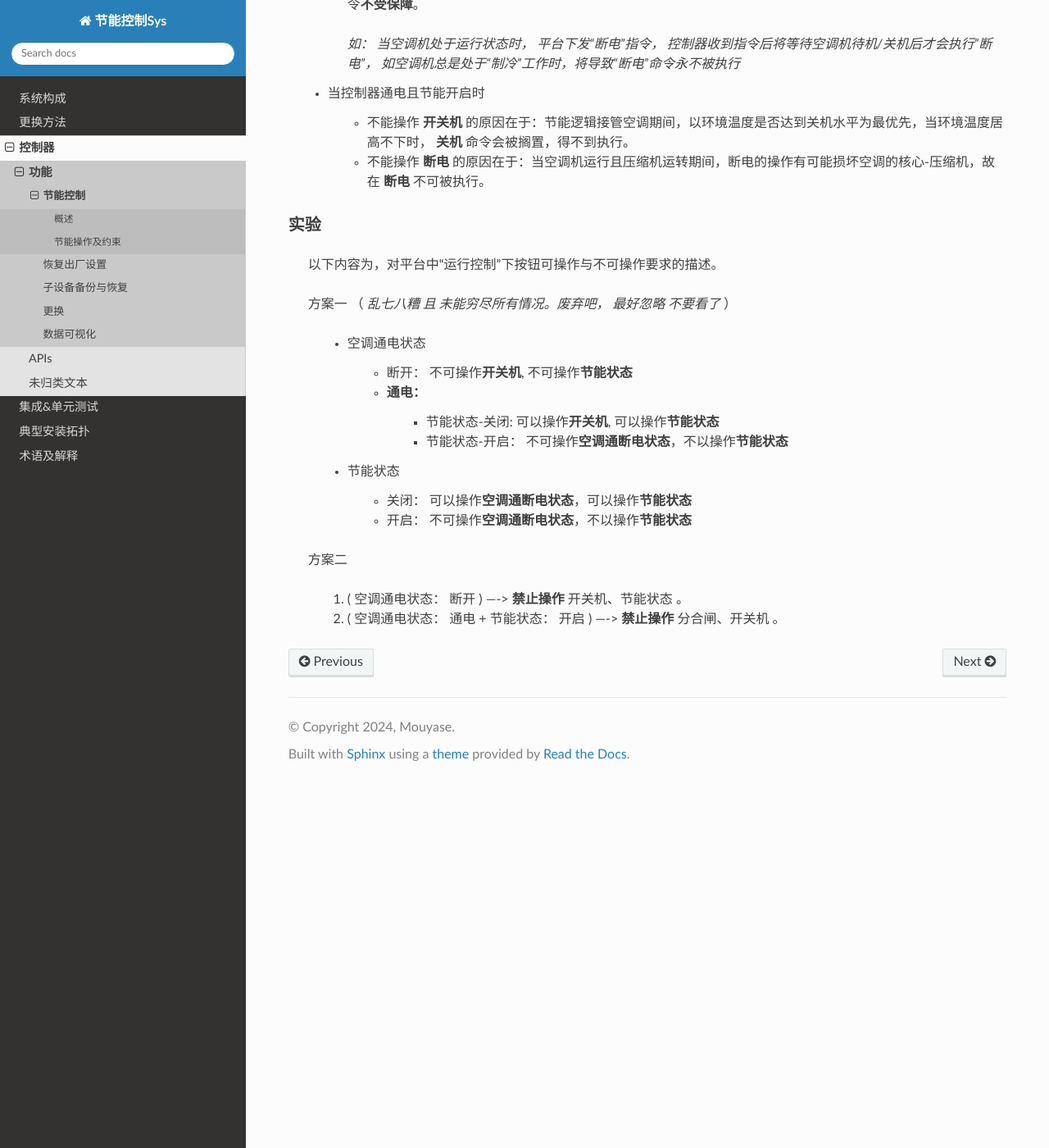
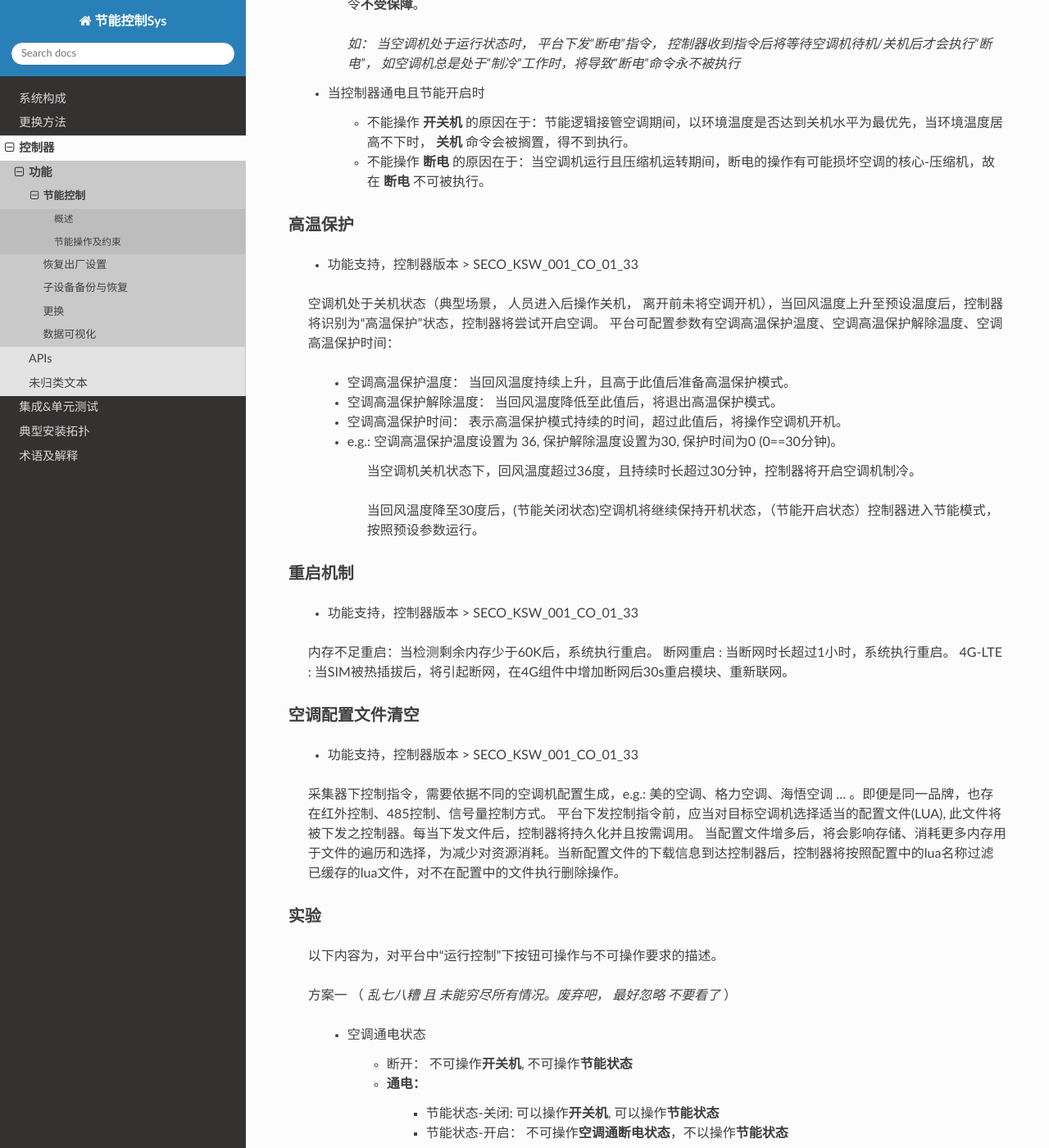
Before and after one commit to Muatrack/ControllerDocs, a Sphinx documentation site: the page built from docs/source/docs/controller/functions/powersave.rst, in a window 1280 px wide and 1400 px high, scrolled down 1715 px. Shown: the whole window at 82% size. Built offline with Sphinx 7.4.7 and the Read the Docs theme 3.1.0, drawn with Linux system fonts in a browser that asks for light colours.

Commit message:
更新文档

```diff
--- a/docs/source/docs/controller/functions/powersave.rst
+++ b/docs/source/docs/controller/functions/powersave.rst
@@ -70,6 +70,43 @@
                 -  不能操作 **断电** 的原因在于：当空调机运行且压缩机运转期间，断电的操作有可能损坏空调的核心-压缩机，故在 **断电** 不可被执行。
 
 
+高温保护
+================
+
+        * 功能支持，控制器版本 > SECO_KSW_001_CO_01_33
+
+        空调机处于关机状态（典型场景， 人员进入后操作关机， 离开前未将空调开机），当回风温度上升至预设温度后，控制器将识别为“高温保护”状态，控制器将尝试开启空调。
+        平台可配置参数有空调高温保护温度、空调高温保护解除温度、空调高温保护时间：
+
+                * 空调高温保护温度： 当回风温度持续上升，且高于此值后准备高温保护模式。
+                * 空调高温保护解除温度： 当回风温度降低至此值后，将退出高温保护模式。
+                * 空调高温保护时间： 表示高温保护模式持续的时间，超过此值后，将操作空调机开机。
+                * e.g.: 空调高温保护温度设置为 36, 保护解除温度设置为30, 保护时间为0 (0==30分钟)。
+
+                        当空调机关机状态下，回风温度超过36度，且持续时长超过30分钟，控制器将开启空调机制冷。
+
+                        当回风温度降至30度后，(节能关闭状态)空调机将继续保持开机状态，（节能开启状态）控制器进入节能模式，按照预设参数运行。
+
+重启机制
+============
+
+        * 功能支持，控制器版本 > SECO_KSW_001_CO_01_33
+
+        内存不足重启：当检测剩余内存少于60K后，系统执行重启。
+        断网重启 : 当断网时长超过1小时，系统执行重启。
+        4G-LTE : 当SIM被热插拔后，将引起断网，在4G组件中增加断网后30s重启模块、重新联网。
+
+
+空调配置文件清空
+===============
+
+        * 功能支持，控制器版本 > SECO_KSW_001_CO_01_33
+
+        采集器下控制指令，需要依据不同的空调机配置生成，e.g.: 美的空调、格力空调、海悟空调 ... 。即便是同一品牌，也存在红外控制、485控制、信号量控制方式。
+        平台下发控制指令前，应当对目标空调机选择适当的配置文件(LUA), 此文件将被下发之控制器。每当下发文件后，控制器将持久化并且按需调用。
+        当配置文件增多后，将会影响存储、消耗更多内存用于文件的遍历和选择，为减少对资源消耗。当新配置文件的下载信息到达控制器后，控制器将按照配置中的lua名称过滤已缓存的lua文件，对不在配置中的文件执行删除操作。
+
+
 实验
 ========
 
```
